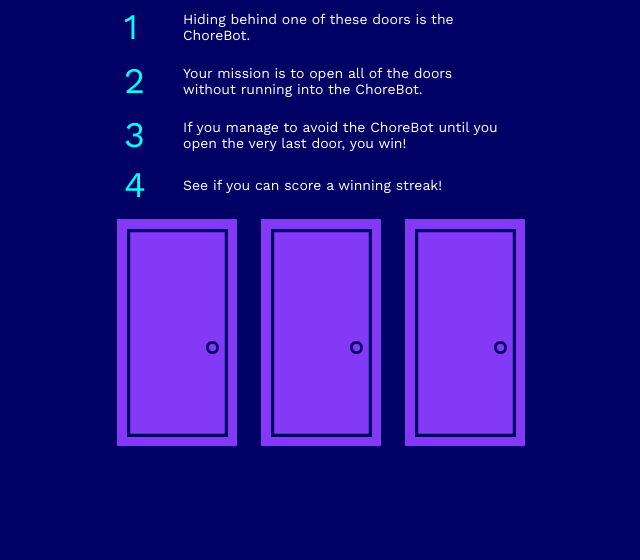
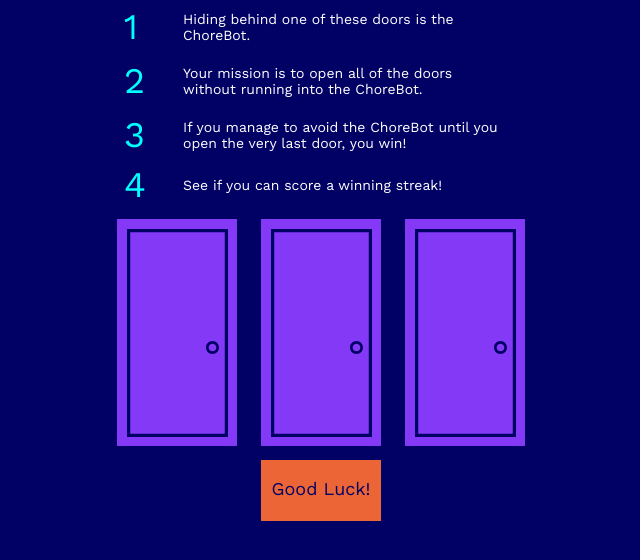
Before and after one commit to jsalamat/botcation, a PHP site: page / in a window 1280 px wide. Shown: the part 135-695 px from the top of the page, without its empty margins (319-959 px from the left). Run offline with PHP 8.4, Linux system fonts and the light colour scheme.

Commit message:
adding start button

```diff
--- a/assets/css/style.css
+++ b/assets/css/style.css
@@ -48,3 +48,18 @@ header {
   cursor: pointer;
   padding: 10px;
 }
+
+.start-row {
+	margin: auto;
+	width: 120px;
+	height: 43px;
+	font-family: 'Work Sans';
+	background-color: #eb6536;
+	padding-top: 18px;
+	font-size: 18px;
+	text-align: center;
+	color: #010165;
+	margin-bottom: 21px;
+	cursor: pointer;
+
+}
--- a/index.html
+++ b/index.html
@@ -42,6 +42,10 @@
       <img class="door-frame" src="https://jsbotcation.herokuapp.com/assets/images/closed_door.svg" id="door3">
     </div>
 
+    <div id="start">
+      <div class="start-row">Good Luck!</div>
+    </div>
+
 
 
     <script type="text/javascript" src="./assets/js/app.js"></script>
```
